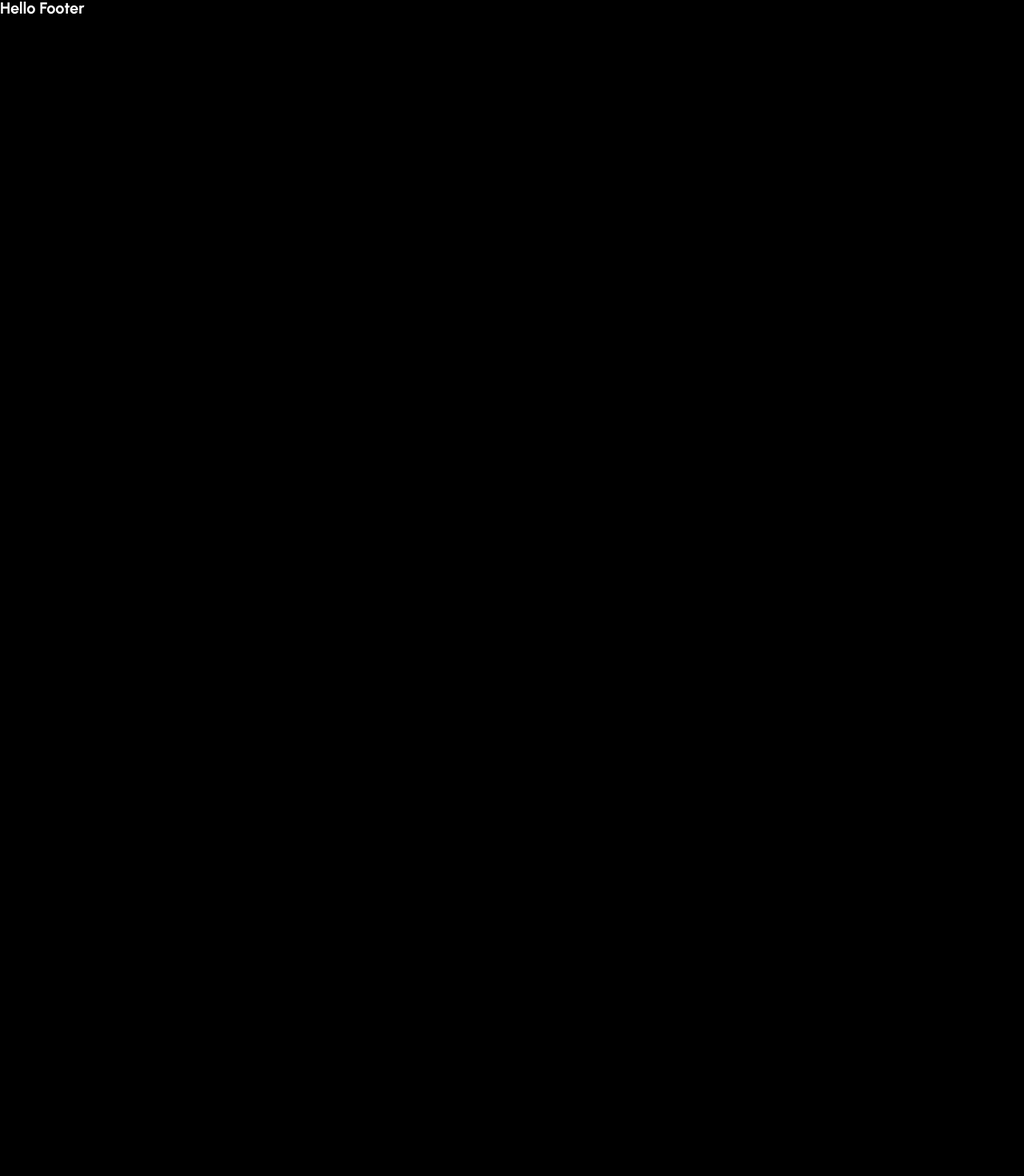
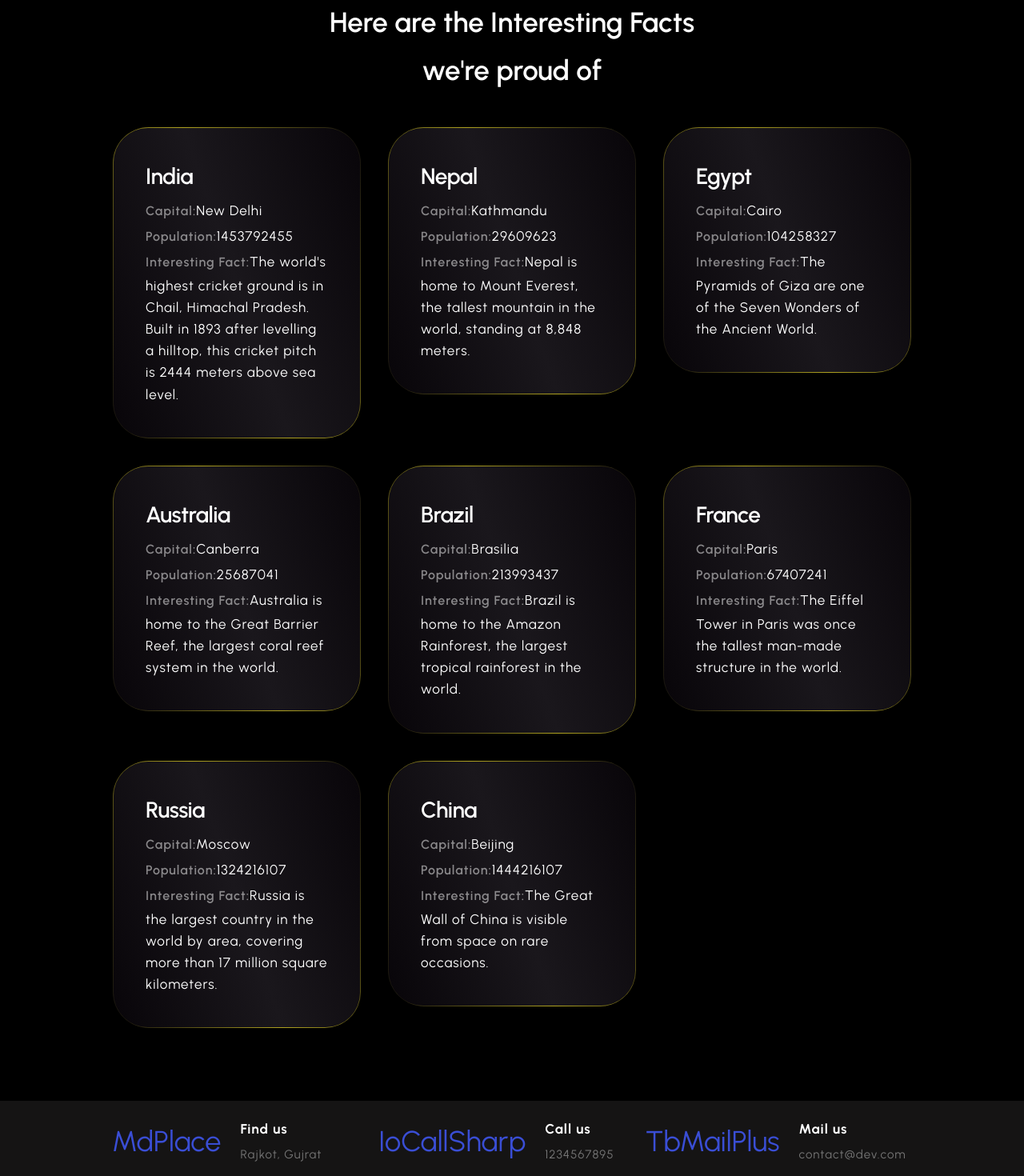
Before and after one commit to DevendraCollage/React-WorldAtlas, a React (Vite) app: page / in a window 1280 px wide. Shown: the part 628-2098 px from the top of the page at 80% size. Before the commit the page ends 800 px from the top, so only its background shows below. Built offline with nearby package versions, Linux system fonts and the light colour scheme.

Commit message:
Implement the About and Contact Section of the app

```diff
--- /dev/null
+++ b/src/API/countryData.json
@@ -0,0 +1,58 @@
+[
+  {
+    "id": 1,
+    "countryName": "India",
+    "capital": "New Delhi",
+    "population": 1453792455,
+    "interestingFact": "The world's highest cricket ground is in Chail, Himachal Pradesh. Built in 1893 after levelling a hilltop, this cricket pitch is 2444 meters above sea level."
+  },
+  {
+    "id": 2,
+    "countryName": "Nepal",
+    "capital": "Kathmandu",
+    "population": 29609623,
+    "interestingFact": "Nepal is home to Mount Everest, the tallest mountain in the world, standing at 8,848 meters."
+  },
+  {
+    "id": 3,
+    "countryName": "Egypt",
+    "capital": "Cairo",
+    "population": 104258327,
+    "interestingFact": "The Pyramids of Giza are one of the Seven Wonders of the Ancient World."
+  },
+  {
+    "id": 4,
+    "countryName": "Australia",
+    "capital": "Canberra",
+    "population": 25687041,
+    "interestingFact": "Australia is home to the Great Barrier Reef, the largest coral reef system in the world."
+  },
+  {
+    "id": 5,
+    "countryName": "Brazil",
+    "capital": "Brasilia",
+    "population": 213993437,
+    "interestingFact": "Brazil is home to the Amazon Rainforest, the largest tropical rainforest in the world."
+  },
+  {
+    "id": 6,
+    "countryName": "France",
+    "capital": "Paris",
+    "population": 67407241,
+    "interestingFact": "The Eiffel Tower in Paris was once the tallest man-made structure in the world."
+  },
+  {
+    "id": 7,
+    "countryName": "Russia",
+    "capital": "Moscow",
+    "population": 1324216107,
+    "interestingFact": "Russia is the largest country in the world by area, covering more than 17 million square kilometers."
+  },
+  {
+    "id": 8,
+    "countryName": "China",
+    "capital": "Beijing",
+    "population": 1444216107,
+    "interestingFact": "The Great Wall of China is visible from space on rare occasions."
+  }
+]
--- /dev/null
+++ b/src/API/footerApi.json
@@ -0,0 +1,17 @@
+[
+  {
+    "icon": "MdPlace",
+    "title": "Find us",
+    "details": "Rajkot, Gujrat"
+  },
+  {
+    "icon": "IoCallSharp",
+    "title": "Call us",
+    "details": "1234567895"
+  },
+  {
+    "icon": "TbMailPlus",
+    "title": "Mail us",
+    "details": "contact@dev.com"
+  }
+]
--- a/src/App.css
+++ b/src/App.css
@@ -235,7 +235,8 @@ nav ul {
   text-align: center;
   padding: 0 !important;
   margin-bottom: 40px;
-  font-size: 40px;
+  margin-top: 30px;
+  font-size: 35px;
   color: #fff;
   font-weight: 600;
   line-height: 60px;
--- a/src/Components/UI/Footer.jsx
+++ b/src/Components/UI/Footer.jsx
@@ -1,8 +1,23 @@
+import footerContact from "../../API/footerApi.json";
+
 const Footer = () => {
   return (
-    <div>
-      <h1>Hello Footer</h1>
-    </div>
+    <footer className="footer-section">
+      <div className="container grid grid-three-cols">
+        {footerContact.map((currData, index) => {
+          const { icon, title, details } = currData;
+          return (
+            <div key={index} className="footer-contact">
+              <div className="icon">{icon}</div>
+              <div className="footer-contact-text">
+                <p>{title}</p>
+                <p>{details}</p>
+              </div>
+            </div>
+          );
+        })}
+      </div>
+    </footer>
   );
 };
 
--- /dev/null
+++ b/src/Components/UI/HeroSection.jsx
@@ -0,0 +1,31 @@
+import { FaLongArrowAltRight } from "react-icons/fa";
+
+const HeroSection = () => {
+  return (
+    <main className="hero-section main">
+      <div className="container grid grid-two-cols">
+        <div className="hero-content">
+          <h1 className="heading-xl">
+            Explore the World, One Country at a Time.
+          </h1>
+          <p className="paragraph">
+            Discover the history, culture, and beauty of every nation. Sort,
+            search, and filter through countries to find the details you need.
+          </p>
+          <button className="btn btn-darken btn-inline bg-white-box">
+            Start Exploring <FaLongArrowAltRight />
+          </button>
+        </div>
+        <div className="hero-image">
+          <img
+            src="/Images/world.png"
+            alt="World is Beauty"
+            className="banner-image"
+          />
+        </div>
+      </div>
+    </main>
+  );
+};
+
+export default HeroSection;
--- a/src/Pages/About.jsx
+++ b/src/Pages/About.jsx
@@ -1,8 +1,62 @@
+/* eslint-disable react/no-unescaped-entities */
+import countryData from "../API/countryData.json";
+
 const About = () => {
   return (
-    <div>
-      <h1>About Page</h1>
-    </div>
+    <section className="section-about container">
+      <h2 className="container-title">
+        Here are the Interesting Facts
+        <br />
+        we're proud of
+      </h2>
+
+      {/* This Static single Components */}
+      {/* <div className="gradient-cards">
+        <div className="card">
+          <div className="container-card bg-blue-box">
+            <p className="card-title">India</p>
+            <p>
+              <span className="card-description">Capital:</span>
+              New Delhi
+            </p>
+            <p>
+              <span className="card-description">Population:</span>
+              1453792455
+            </p>
+            <p>
+              <span className="card-description">Interesting Fact:</span>
+              The world's highest cricket ground is in Chail, Himachal Pradesh.
+              Built in 1893 after levelling a hilltop, this cricket pitch is
+              2444 meters above sea level.
+            </p>
+          </div>
+        </div>
+      </div> */}
+
+      <div className="gradient-cards">
+        {countryData.map((currCountry) => {
+          return (
+            <div key={currCountry.id} className="card">
+              <div className="container-card bg-yellow-box">
+                <p className="card-title">{currCountry.countryName}</p>
+                <p>
+                  <span className="card-description">Capital:</span>
+                  {currCountry.capital}
+                </p>
+                <p>
+                  <span className="card-description">Population:</span>
+                  {currCountry.population}
+                </p>
+                <p>
+                  <span className="card-description">Interesting Fact:</span>
+                  {currCountry.interestingFact}
+                </p>
+              </div>
+            </div>
+          );
+        })}
+      </div>
+    </section>
   );
 };
 
--- a/src/Pages/Contact.jsx
+++ b/src/Pages/Contact.jsx
@@ -1,8 +1,42 @@
 const Contact = () => {
+  const handleFormSubmit = (formData) => {
+    const formInputData = Object.fromEntries(formData.entries());
+    console.log(formInputData);
+  };
+
   return (
-    <div>
-      <h1>Contact Page</h1>
-    </div>
+    <section className="section-contact">
+      <h2 className="container-title">Contact Us</h2>
+
+      <div className="contact-wrapper container">
+        <form action={handleFormSubmit}>
+          <input
+            type="text"
+            required
+            autoComplete="off"
+            placeholder="Enter your name"
+            name="username"
+          />
+          <input
+            type="email"
+            required
+            autoComplete="off"
+            placeholder="Enter your email"
+            name="email"
+          />
+
+          <textarea
+            name="message"
+            rows="10"
+            placeholder="Enter your message"
+            required
+            autoComplete="off"
+          ></textarea>
+
+          <button type="submit">Send</button>
+        </form>
+      </div>
+    </section>
   );
 };
 
--- a/src/Pages/Home.jsx
+++ b/src/Pages/Home.jsx
@@ -1,30 +1,12 @@
-import { FaLongArrowAltRight } from "react-icons/fa";
+import HeroSection from "../Components/UI/HeroSection";
+import About from "./About";
 
 const Home = () => {
   return (
-    <main className="hero-section main">
-      <div className="container grid grid-two-cols">
-        <div className="hero-content">
-          <h1 className="heading-xl">
-            Explore the World, One Country at a Time.
-          </h1>
-          <p className="paragraph">
-            Discover the history, culture, and beauty of every nation. Sort,
-            search, and filter through countries to find the details you need.
-          </p>
-          <button className="btn btn-darken btn-inline bg-white-box">
-            Start Exploring <FaLongArrowAltRight />
-          </button>
-        </div>
-        <div className="hero-image">
-          <img
-            src="/Images/world.png"
-            alt="World is Beauty"
-            className="banner-image"
-          />
-        </div>
-      </div>
-    </main>
+    <>
+      <HeroSection />
+      <About />
+    </>
   );
 };
 
```
